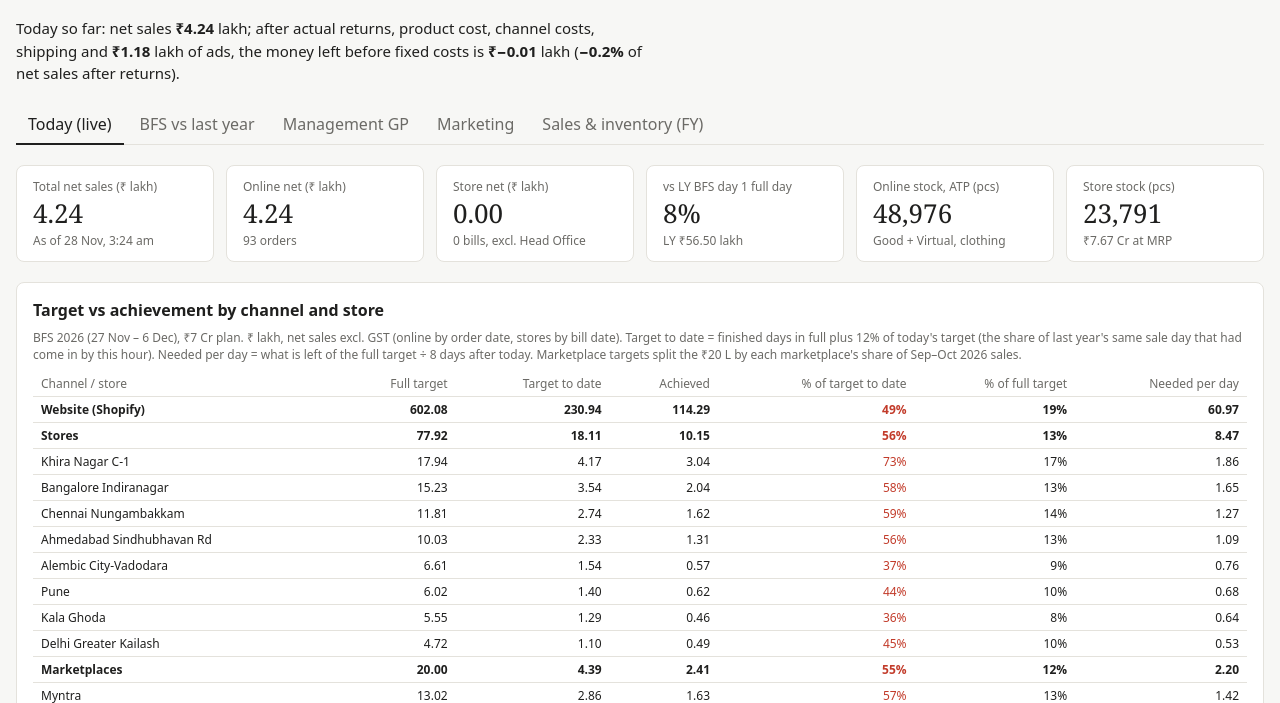
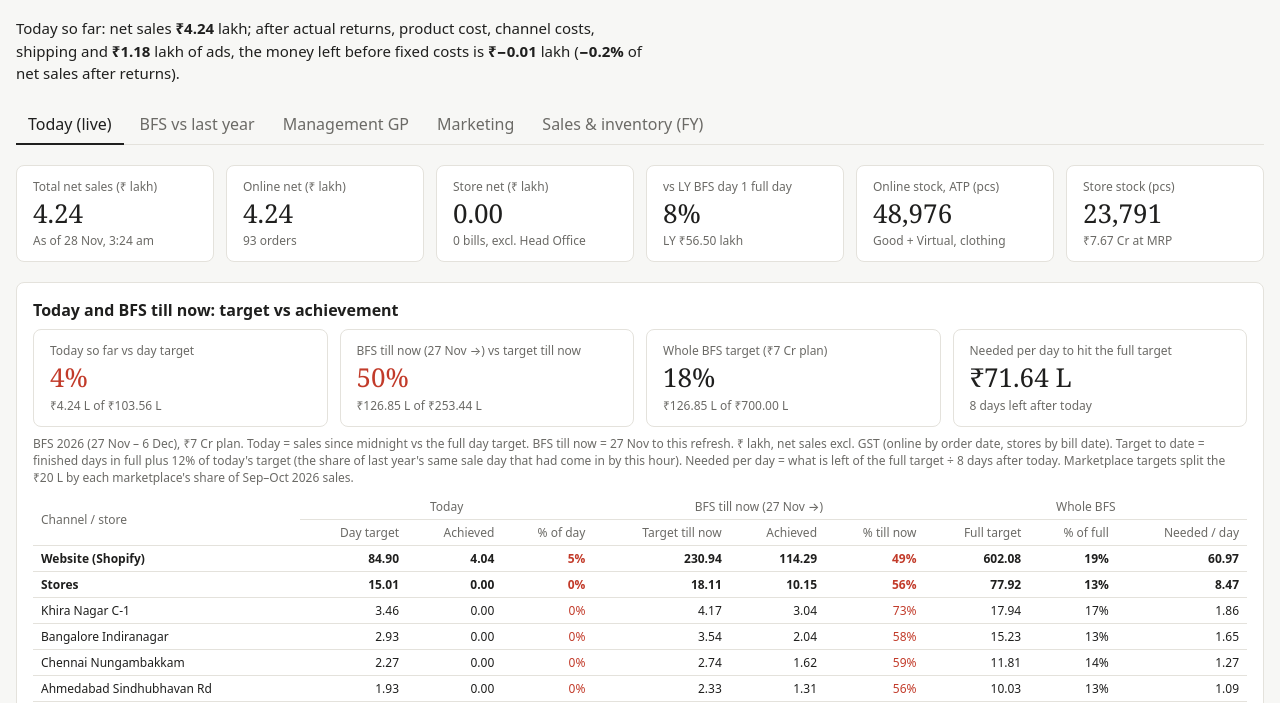
Before and after one commit to tieco-dashboard/sales, a plain HTML site: page mgmt-157dfd26/index.html in a window 1280 px wide. Shown: the part 97-800 px from the top of the page. Drawn offline with nearby package versions, Linux system fonts and the light colour scheme.

Commit message:
Mgmt: Today + BFS till now target vs achievement view

```diff
--- a/mgmt-157dfd26/index.html
+++ b/mgmt-157dfd26/index.html
@@ -129,9 +129,10 @@ html,body{margin:0;background:var(--color-bg);color:var(--color-fg)}
       <div class="lv-tile"><span class="k">Online stock, ATP (pcs)</span><span class="v" data-draw="t-atp" data-source="summary" data-field="online_atp" data-row="0">—</span><span class="s">Good + Virtual, clothing</span></div>
       <div class="lv-tile"><span class="k">Store stock (pcs)</span><span class="v" data-draw="t-ss" data-source="summary" data-field="store_stock" data-row="0">—</span><span class="s">₹<span data-draw="t-ssm" data-source="summary" data-field="store_stock_mrp_cr" data-row="0">—</span> Cr at MRP</span></div>
     </div>
-    <div class="lv-card" id="targets"><h2>Target vs achievement by channel and store</h2>
+    <div class="lv-card" id="targets"><h2 data-draw="tg-title" data-source="chan_target chan_daily sales summary ly_hour ly_meta">Today and BFS till now: target vs achievement</h2>
+      <div class="lv-tiles" data-draw="tg-tiles" data-source="chan_target chan_daily sales summary ly_hour ly_meta"></div>
       <p class="lv-note" data-draw="tg-note" data-source="chan_target chan_daily sales summary ly_hour ly_meta">—</p>
-      <div class="lv-tw"><table><thead><tr><th class="l">Channel / store</th><th>Full target</th><th>Target to date</th><th>Achieved</th><th>% of target to date</th><th>% of full target</th><th>Needed per day</th></tr></thead><tbody data-draw="tg-body" data-source="chan_target chan_daily sales summary ly_hour ly_meta"></tbody></table></div></div>
+      <div class="lv-tw"><table><thead><tr><th class="l">Channel / store</th></tr></thead><tbody data-draw="tg-body" data-source="chan_target chan_daily sales summary ly_hour ly_meta"></tbody></table></div></div>
     <div class="lv-grid">
       <div class="lv-card" id="trend"><h2>Net sales through the day (₹ lakh)</h2><div class="lv-chart" data-draw="c-trend" data-source="history"></div></div>
       <div class="lv-card" id="cat"><h2>Online net sales by category today (₹ lakh)</h2><div class="lv-chart" data-draw="c-cat" data-source="live_category"></div></div>
@@ -285,7 +286,7 @@ html,body{margin:0;background:var(--color-bg);color:var(--color-fg)}
 </div>
 <script src="spend.js?v=6b40a76b"></script>
 <script src="ly.js?v=16fe2a71"></script>
-<script src="tg.js?v=3cc15d0f"></script>
+<script src="tg.js?v=6862ddaf"></script>
 <script>
 // Sales & inventory tab: size the embedded page to its content so the whole page scrolls as one.
 (function () {
--- a/mgmt-157dfd26/tg.js
+++ b/mgmt-157dfd26/tg.js
@@ -18,7 +18,7 @@
     const bfs = today >= '2026-11-27' && today <= '2026-12-06';
     const D = (ok('chan_daily') || []).filter((r) => r.date && r.date < today);
     const rows = {};
-    const row = (g, c) => (rows[g + '|' + c] = rows[g + '|' + c] || {group: g, channel: c, target: null, toDate: null, done: 0, today: 0});
+    const row = (g, c) => (rows[g + '|' + c] = rows[g + '|' + c] || {group: g, channel: c, target: null, toDate: null, dayT: null, done: 0, today: 0});
     let frac, daysLeft, label, start;
     if (bfs) {
       start = '2026-11-27'; label = 'BFS 2026 (27 Nov – 6 Dec), ₹7 Cr plan';
@@ -27,46 +27,65 @@
       if (lyh && lm && lm[0]) { const day = lyh.filter((r) => +r.day === sd); const all = day.reduce((a, r) => a + (+r.ly_total || 0), 0); const upto = day.filter((r) => r.hour <= lm[0].last_hour).reduce((a, r) => a + (+r.ly_total || 0), 0); frac = all ? upto / all : hr / 24; } else if (lm && lm[0] && lm[0].ly_frac != null) frac = +lm[0].ly_frac; else frac = hr / 24;
       const dates = [...new Set(T.filter((r) => r.period === 'bfs').map((r) => r.date))].sort();
       daysLeft = dates.filter((d) => d > today).length;
-      T.filter((r) => r.period === 'bfs').forEach((r) => { const x = row(r.group, r.channel); x.target = (x.target || 0) + r.target_lakh; if (r.date < today) x.toDate = (x.toDate || 0) + r.target_lakh; else if (r.date === today) x.toDate = (x.toDate || 0) + r.target_lakh * frac; });
+      T.filter((r) => r.period === 'bfs').forEach((r) => { const x = row(r.group, r.channel); x.target = (x.target || 0) + r.target_lakh; if (r.date < today) x.toDate = (x.toDate || 0) + r.target_lakh; else if (r.date === today) { x.toDate = (x.toDate || 0) + r.target_lakh * frac; x.dayT = (x.dayT || 0) + r.target_lakh; } });
     } else {
       const m = today.slice(0, 7); start = m + '-01'; label = 'Month to date vs the ₹45 Cr FY26-27 plan';
       const dim = new Date(+m.slice(0, 4), +m.slice(5, 7), 0).getDate(), dom = +today.slice(8, 10);
       frac = (dom - 1 + hr / 24) / dim; daysLeft = dim - dom;
-      T.filter((r) => r.period === 'month' && r.date === m).forEach((r) => { const x = row(r.group, r.channel); x.target = r.target_lakh; x.toDate = r.target_lakh * frac; });
+      T.filter((r) => r.period === 'month' && r.date === m).forEach((r) => { const x = row(r.group, r.channel); x.target = r.target_lakh; x.toDate = r.target_lakh * frac; x.dayT = r.target_lakh / dim; });
     }
     D.filter((r) => r.date >= start).forEach((r) => { row(group(r.channel, r.type), r.channel).done += +r.net_lakh || 0; });
     S.forEach((r) => { row(group(r.channel, r.type), r.channel).today += +r.net_lakh || 0; });
     // group totals (BFS marketplaces have only a group target, held on the 'Marketplaces' row)
     const out = [];
-    let tot = {group: 'Total', channel: 'Total', target: 0, toDate: 0, ach: 0, kind: 'total'};
+    let tot = {group: 'Total', channel: 'Total', target: 0, toDate: 0, dayT: 0, ach: 0, todayAch: 0, kind: 'total'};
     ORDER.forEach((g) => {
       const kids = Object.values(rows).filter((x) => x.group === g && x.channel !== 'Marketplaces');
       const own = rows[g + '|Marketplaces'];
       const sum = (k) => kids.reduce((a, x) => a + (x[k] || 0), 0);
-      const gt = {group: g, channel: LABEL[g], kind: 'group', target: own ? own.target : (kids.some((x) => x.target != null) ? sum('target') : null), toDate: own ? own.toDate : (kids.some((x) => x.toDate != null) ? sum('toDate') : null), ach: sum('done') + sum('today'), todayAch: sum('today')};
+      const gt = {group: g, channel: LABEL[g], kind: 'group', target: own ? own.target : (kids.some((x) => x.target != null) ? sum('target') : null), toDate: own ? own.toDate : (kids.some((x) => x.toDate != null) ? sum('toDate') : null), dayT: own ? own.dayT : (kids.some((x) => x.dayT != null) ? sum('dayT') : null), ach: sum('done') + sum('today'), todayAch: sum('today')};
       out.push(gt);
-      if (g !== 'Website') kids.sort((a, b) => (b.target || 0) - (a.target || 0) || (b.done + b.today) - (a.done + a.today)).forEach((x) => out.push({group: g, channel: x.channel, kind: 'row', target: x.target, toDate: x.toDate, ach: x.done + x.today, todayAch: x.today}));
-      tot.target += gt.target || 0; tot.toDate += gt.toDate || 0; tot.ach += gt.ach;
+      if (g !== 'Website') kids.sort((a, b) => (b.target || 0) - (a.target || 0) || (b.done + b.today) - (a.done + a.today)).forEach((x) => out.push({group: g, channel: x.channel, kind: 'row', target: x.target, toDate: x.toDate, dayT: x.dayT, ach: x.done + x.today, todayAch: x.today}));
+      tot.target += gt.target || 0; tot.toDate += gt.toDate || 0; tot.dayT += gt.dayT || 0; tot.ach += gt.ach; tot.todayAch += gt.todayAch;
     });
     out.push(tot);
-    out.forEach((r) => { r.pctToDate = r.toDate ? r.ach / r.toDate : null; r.pctFull = r.target ? r.ach / r.target : null; r.need = r.target != null ? (daysLeft > 0 ? Math.max(0, r.target - r.ach) / daysLeft : null) : null; });
-    return {rows: out, label, bfs, today, daysLeft, frac, asOf};
+    out.forEach((r) => { r.pctToDate = r.toDate ? r.ach / r.toDate : null; r.pctFull = r.target ? r.ach / r.target : null; r.pctDay = r.dayT ? r.todayAch / r.dayT : null; r.need = r.target != null ? (daysLeft > 0 ? Math.max(0, r.target - r.ach) / daysLeft : null) : null; });
+    return {rows: out, label, bfs, today, daysLeft, frac, asOf, start};
   };
   dash.draw('tg-note', (el) => {
     const c = window.tgCalc(); if (!c) { el.textContent = '—'; return; }
-    el.textContent = c.label + '. ₹ lakh, net sales excl. GST (online by order date, stores by bill date). Target to date = finished days in full plus ' + (c.bfs ? Math.round(c.frac * 100) + '% of today\'s target (the share of last year\'s same sale day that had come in by this hour)' : 'the share of the month gone') + '. Needed per day = what is left of the full target ÷ ' + c.daysLeft + ' day' + (c.daysLeft === 1 ? '' : 's') + ' after today.' + (c.bfs ? ' Marketplace targets split the ₹20 L by each marketplace\'s share of Sep–Oct 2026 sales.' : '');
+    el.textContent = c.label + '. Today = sales since midnight vs the full day target. ' + (c.bfs ? 'BFS till now = 27 Nov to this refresh.' : 'Month to date = 1st of the month to this refresh.') + ' ₹ lakh, net sales excl. GST (online by order date, stores by bill date). Target to date = finished days in full plus ' + (c.bfs ? Math.round(c.frac * 100) + '% of today\'s target (the share of last year\'s same sale day that had come in by this hour)' : 'the share of the month gone') + '. Needed per day = what is left of the full target ÷ ' + c.daysLeft + ' day' + (c.daysLeft === 1 ? '' : 's') + ' after today.' + (c.bfs ? ' Marketplace targets split the ₹20 L by each marketplace\'s share of Sep–Oct 2026 sales.' : '');
   });
+  const cls = (v) => v == null ? '' : v >= 1 ? 'ok' : v >= 0.8 ? 'warn' : 'bad';
+  const span = (c) => c.bfs ? 'BFS till now (27 Nov →)' : 'Month to date';
   dash.draw('tg-body', (tb) => {
     const c = window.tgCalc(); tb.replaceChildren();
-    if (!c) { const tr = tb.insertRow(); const td = tr.insertCell(); td.colSpan = 7; td.className = 'l'; td.textContent = '—'; return; }
+    const th = tb.parentElement && tb.parentElement.tHead;
+    if (th) { th.replaceChildren(); const r1 = th.insertRow(), r2 = th.insertRow();
+      const h = (tr, t, o) => { const e = document.createElement('th'); e.textContent = t; if (o && o.l) e.className = 'l'; if (o && o.cs) e.colSpan = o.cs; if (o && o.rs) e.rowSpan = o.rs; if (o && o.c) e.style.textAlign = 'center'; tr.appendChild(e); };
+      h(r1, 'Channel / store', {l: 1, rs: 2}); h(r1, 'Today', {cs: 3, c: 1}); h(r1, c ? span(c) : 'To date', {cs: 3, c: 1}); h(r1, c && c.bfs ? 'Whole BFS' : 'Whole month', {cs: 3, c: 1});
+      ['Day target', 'Achieved', '% of day', 'Target till now', 'Achieved', '% till now', 'Full target', '% of full', 'Needed / day'].forEach((t) => h(r2, t));
+      [...r2.children].forEach((e) => { e.style.top = '1.9em'; }); }
+    if (!c) { const tr = tb.insertRow(); const td = tr.insertCell(); td.colSpan = 10; td.className = 'l'; td.textContent = '—'; return; }
     c.rows.forEach((r) => {
       const tr = tb.insertRow(); if (r.kind !== 'row') tr.className = 'tot';
-      const cell = (t, cls) => { const td = tr.insertCell(); td.textContent = t; if (cls) td.className = cls; return td; };
+      const cell = (t, k) => { const td = tr.insertCell(); td.textContent = t; if (k) td.classList.add(k); return td; };
       cell((r.kind === 'row' ? '   ' : '') + r.channel, 'l');
-      cell(N2(r.target)); cell(N2(r.toDate)); cell(N2(r.ach));
-      const p = cell(PC(r.pctToDate)); if (r.pctToDate != null) p.classList.add(r.pctToDate >= 1 ? 'ok' : r.pctToDate >= 0.8 ? 'warn' : 'bad');
-      cell(PC(r.pctFull)); cell(N2(r.need));
+      cell(N2(r.dayT)); cell(N2(r.todayAch)); cell(PC(r.pctDay), cls(r.pctDay));
+      cell(N2(r.toDate)); cell(N2(r.ach)); cell(PC(r.pctToDate), cls(r.pctToDate));
+      cell(N2(r.target)); cell(PC(r.pctFull)); cell(N2(r.need));
     });
+  });
+  dash.draw('tg-title', (el) => { const c = window.tgCalc(); el.textContent = c && !c.bfs ? 'Today and month to date: target vs achievement' : 'Today and BFS till now: target vs achievement'; });
+  dash.draw('tg-tiles', (el) => {
+    const c = window.tgCalc(); el.replaceChildren(); const t = c ? c.rows.find((r) => r.kind === 'total') : null;
+    const tile = (k, v, s, pc) => { const d = document.createElement('div'); d.className = 'lv-tile'; const a = document.createElement('span'); a.className = 'k'; a.textContent = k; const b = document.createElement('span'); b.className = 'v' + (pc != null ? ' ' + cls(pc) : ''); b.textContent = v; const e = document.createElement('span'); e.className = 's'; e.textContent = s; d.append(a, b, e); el.appendChild(d); };
+    if (!t) { tile('Target vs achievement', '—', ''); return; }
+    const L = (v) => '₹' + N2(v) + ' L';
+    tile('Today so far vs day target', PC(t.pctDay), L(t.todayAch) + ' of ' + L(t.dayT), t.pctDay);
+    tile((c.bfs ? 'BFS till now (27 Nov →)' : 'Month to date') + ' vs target till now', PC(t.pctToDate), L(t.ach) + ' of ' + L(t.toDate), t.pctToDate);
+    tile(c.bfs ? 'Whole BFS target (₹7 Cr plan)' : 'Whole month target', PC(t.pctFull), L(t.ach) + ' of ' + L(t.target));
+    tile('Needed per day to hit the full target', L(t.need), c.daysLeft + ' day' + (c.daysLeft === 1 ? '' : 's') + ' left after today');
   });
   dash.draw('tg-k', (el) => {
     const c = window.tgCalc(); const t = c ? c.rows.find((r) => r.kind === 'total') : null; const f = el.dataset.f;
```
